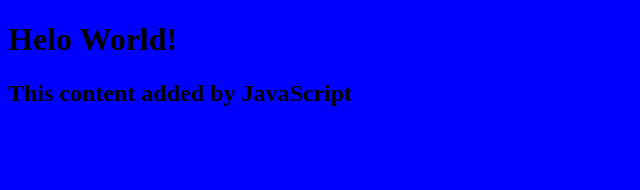
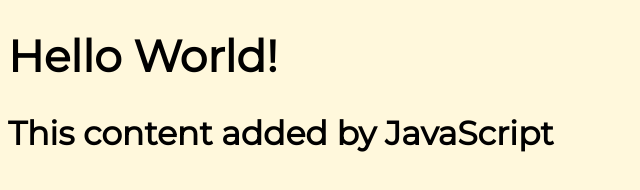
Before and after one commit to Sunset05/ProjectRepo, a plain HTML site: page index.html in a window 1280 px wide. Shown: the whole page, without its empty margins (0-640 px from the left). Drawn offline with Linux system fonts and the light colour scheme.

Commit message:
added top container to html, added montserrat font to css

```diff
--- a/index.html
+++ b/index.html
@@ -1,11 +1,14 @@
 <!DOCTYPE html>
 <html lang="en">
+
   <head>
-      <link rel="stylesheet" href="./style.css">
+    <meta charset="UTF-8">
+    <link rel="stylesheet" href="./style.css">
+    <link href='https://fonts.googleapis.com/css?family=Montserrat' rel='stylesheet'>
     <title>My Website</title>
   </head>
   <body>
-    <h1>Helo World!</h1>
+    <h1>Hello World!</h1>
     <script src="script.js"></script>
   </body>
 </html>
--- a/style.css
+++ b/style.css
@@ -1,3 +1,5 @@
 body {
-    background: blue;
+    background: cornsilk;
+    font-family: 'Montserrat';font-size: 22px;
+    /*margin: 0;*/
   }
```
